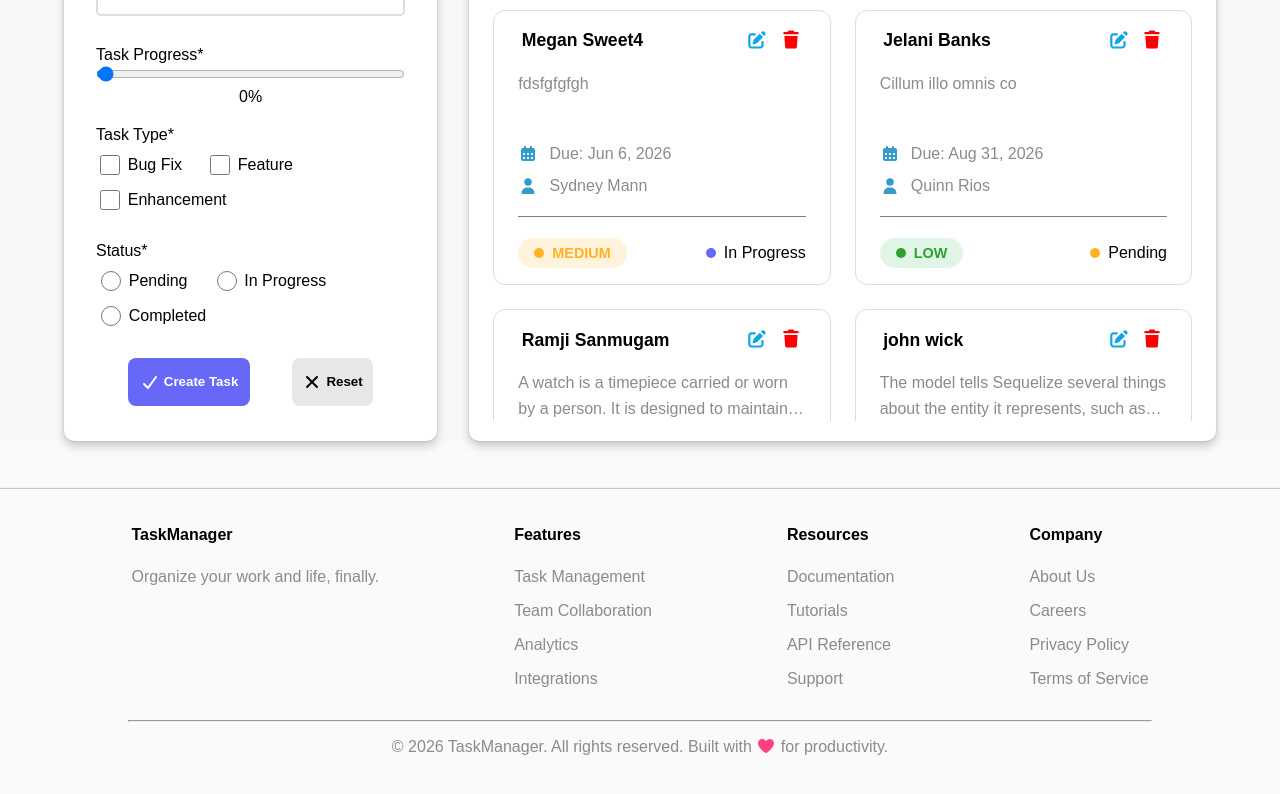
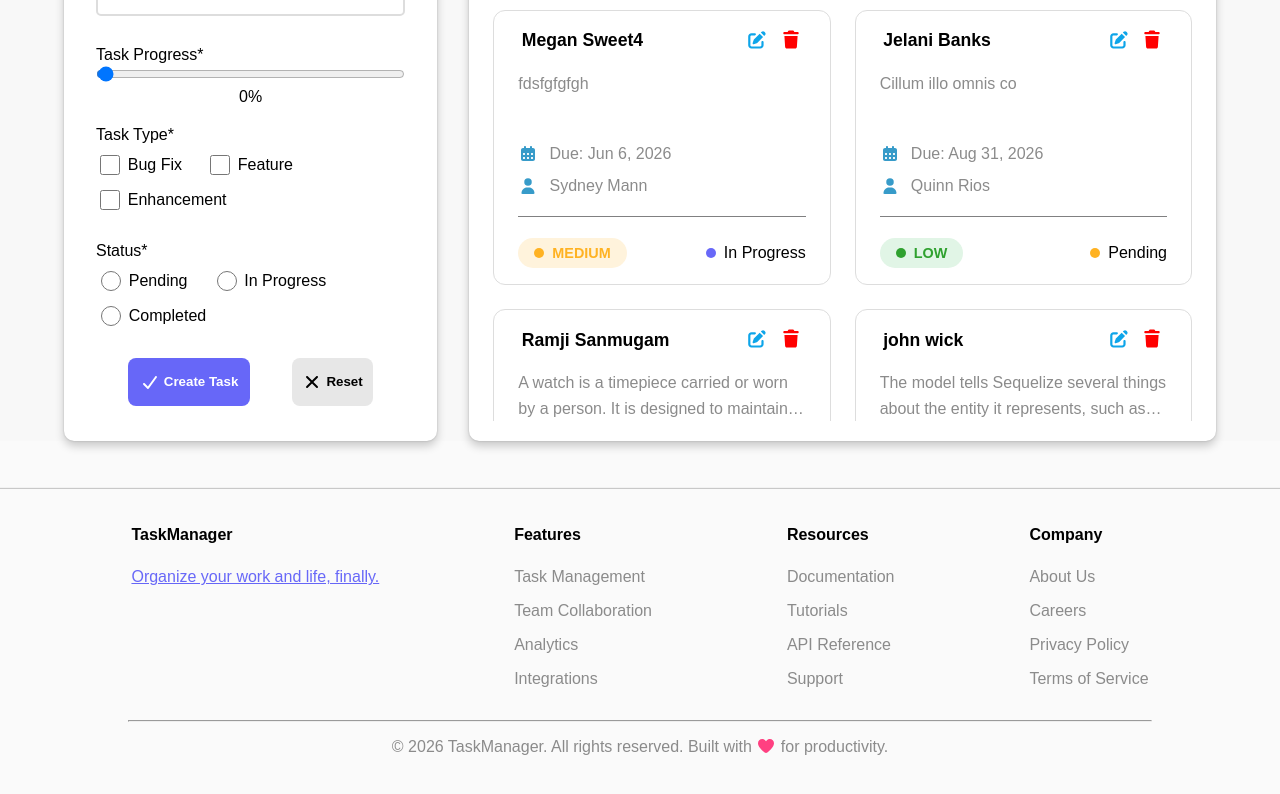
Before and after one commit to Ramji-44/Taskmanager-react, a React (Vite) app: page / in a window 1280 px wide. In both pictures the pointer is over the item "Organize your work and life, finally.". Shown: the part 820-1614 px from the top of the page. Built offline with nearby package versions, Linux system fonts and the light colour scheme.

Commit message:
added text-decoration and cursor pointer in footer links

```diff
--- a/src/components/Footer/Footer.module.css
+++ b/src/components/Footer/Footer.module.css
@@ -38,6 +38,12 @@ footer hr {
 
 .heartIcon {
     color: #FF4081;
+}
+
+.footerContainer ul li:hover {
+    cursor: pointer;
+    color: var(--highlight);
+    text-decoration: underline;
 }
 /* mobile view */
 @media (max-width: 768px) {
```
